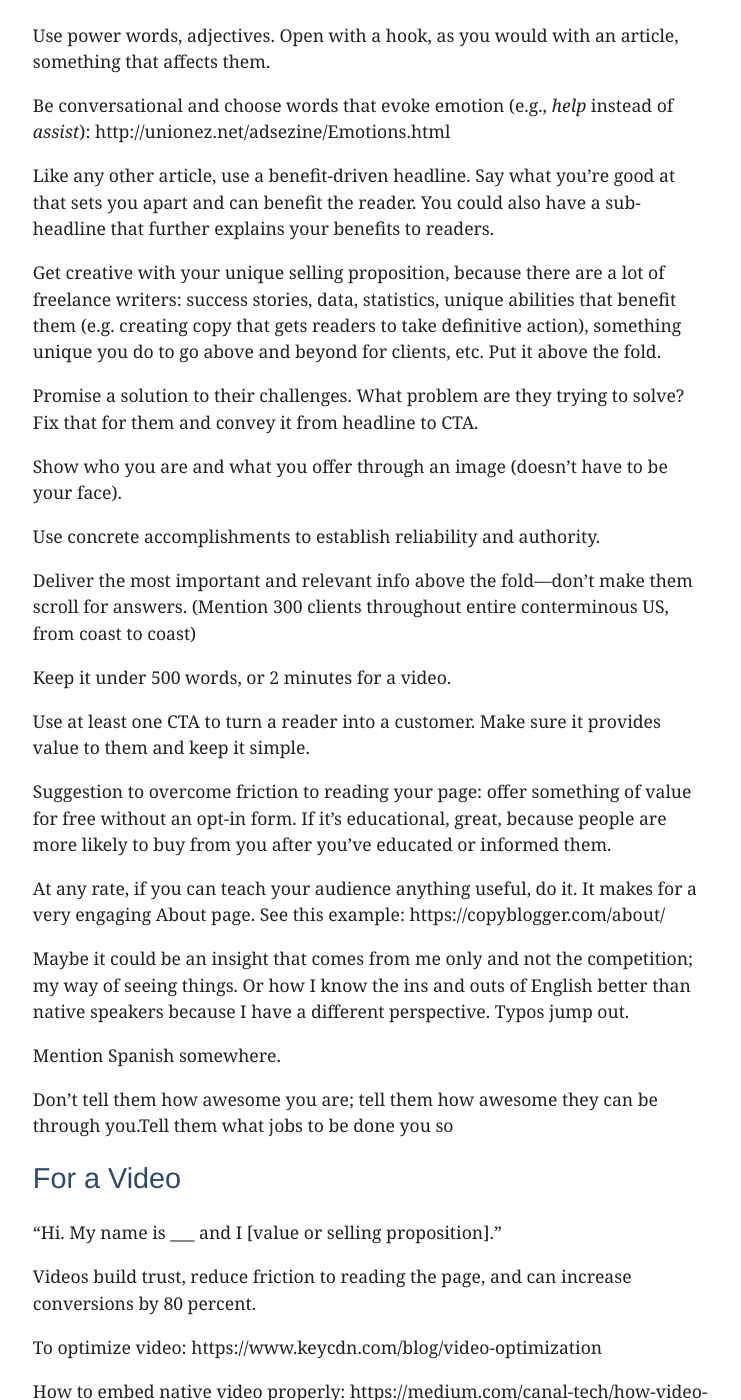
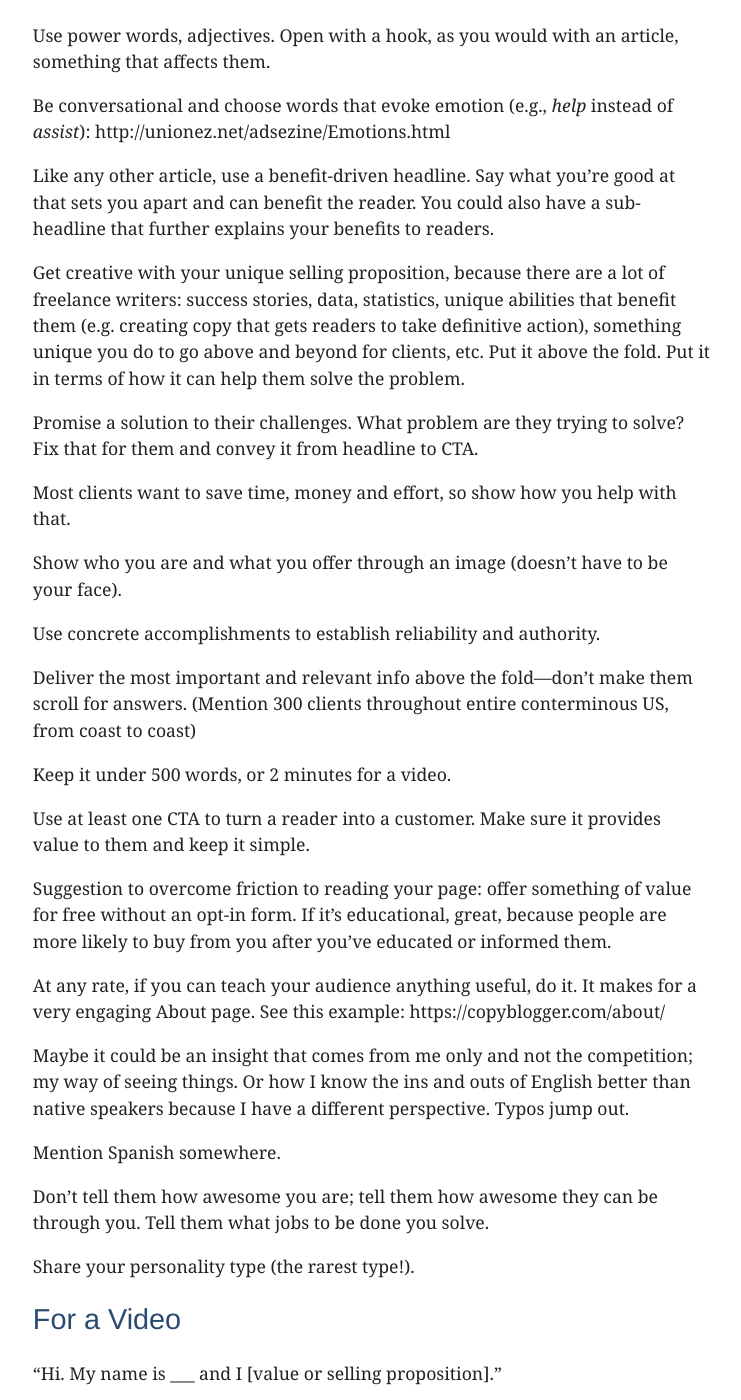
Before and after one commit to jborjon/jborjon.github.io, a Jekyll site: the page built from about-page-notes.md, in a window 1280 px wide and 1400 px high, scrolled down 383 px. Shown: the whole window, without its empty margins (268-1009 px from the left). Built offline with Jekyll 4.4.1, drawn with Linux system fonts in a browser that asks for light colours; some web fonts are replaced; our own code applies the rules of GitHub Pages for plain Markdown files.

Commit message:
Add notes about the About page

```diff
--- a/about-page-notes.md
+++ b/about-page-notes.md
@@ -10,9 +10,11 @@ Be conversational and choose words that evoke emotion (e.g., *help* instead of *
 
 Like any other article, use a benefit-driven headline. Say what you're good at that sets you apart and can benefit the reader. You could also have a sub-headline that further explains your benefits to readers.
 
-Get creative with your unique selling proposition, because there are a lot of freelance writers: success stories, data, statistics, unique abilities that benefit them (e.g. creating copy that gets readers to take definitive action), something unique you do to go above and beyond for clients, etc. Put it above the fold.
+Get creative with your unique selling proposition, because there are a lot of freelance writers: success stories, data, statistics, unique abilities that benefit them (e.g. creating copy that gets readers to take definitive action), something unique you do to go above and beyond for clients, etc. Put it above the fold. Put it in terms of how it can help them solve the problem.
 
 Promise a solution to their challenges. What problem are they trying to solve? Fix that for them and convey it from headline to CTA.
+
+Most clients want to save time, money and effort, so show how you help with that.
 
 Show who you are and what you offer through an image (doesn't have to be your face).
 
@@ -32,7 +34,9 @@ Maybe it could be an insight that comes from me only and not the competition; my
 
 Mention Spanish somewhere.
 
-Don't tell them how awesome you are; tell them how awesome they can be through you.Tell them what jobs to be done you so
+Don't tell them how awesome you are; tell them how awesome they can be through you. Tell them what jobs to be done you solve.
+
+Share your personality type (the rarest type!).
 
 ## For a Video
 
```
